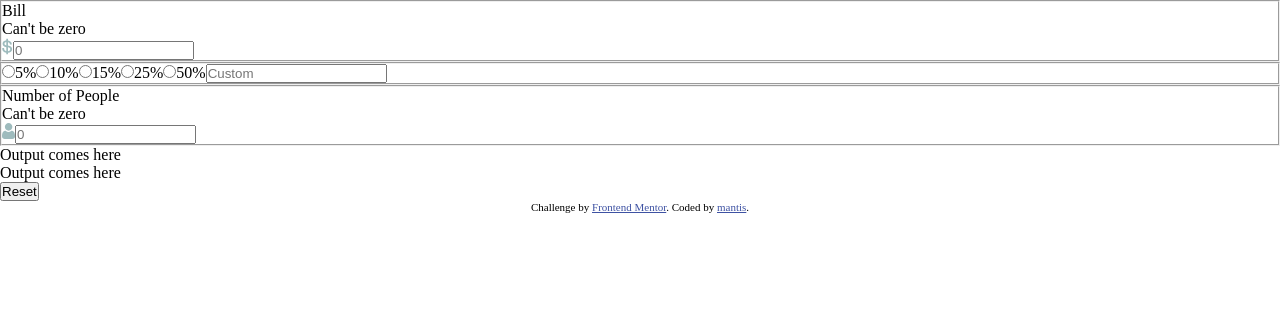
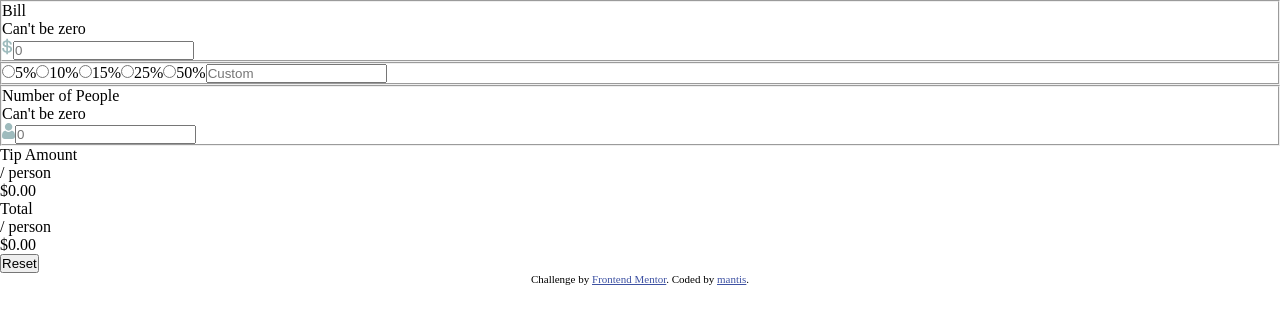
Before and after one commit to morauszkia/fm-tip-calculator, a Vue app: page / in a window 1280 px wide. Shown: the top 324 px of the page. Built offline with nearby package versions, Linux system fonts and the light colour scheme.

Commit message:
Output tip and total per person values

```diff
--- a/src/components/OutputDisplay.vue
+++ b/src/components/OutputDisplay.vue
@@ -1,11 +1,12 @@
 <script setup>
+import { store } from "../store/store";
 import OutputItem from "./OutputItem.vue";
 import ResetButton from "./ResetButton.vue";
 </script>
 
 <template>
-  <OutputItem />
-  <OutputItem />
+  <OutputItem title="Tip Amount" :amount="store.tipPerPerson" />
+  <OutputItem title="Total" :amount="store.totalPerPerson" />
   <ResetButton />
 </template>
 
--- a/src/components/OutputItem.vue
+++ b/src/components/OutputItem.vue
@@ -1,7 +1,22 @@
-<script setup></script>
+<script setup>
+import { computed } from "vue";
+
+const { title, amount } = defineProps(["title", "amount"]);
+const displayAmount = computed(() =>
+  (isFinite(amount) ? amount : 0).toFixed(2)
+);
+</script>
 
 <template>
-  <div>Output comes here</div>
+  <div>
+    <div>
+      <p>{{ title }}</p>
+      <p>/ person</p>
+    </div>
+    <div>
+      <p>${{ displayAmount }}</p>
+    </div>
+  </div>
 </template>
 
 <style scoped></style>
--- a/src/store/store.js
+++ b/src/store/store.js
@@ -5,10 +5,8 @@ export const store = reactive({
   people: undefined,
   tip: undefined,
   totalTip: computed(() => store.bill * (store.tip / 100)),
-  tipPerPerson: computed(() => (store.totalTip / store.people).toFixed(2)),
-  totalPerPerson: computed(() =>
-    ((store.bill + store.totalTip) / store.people).toFixed(2)
-  ),
+  tipPerPerson: computed(() => store.totalTip / store.people),
+  totalPerPerson: computed(() => (store.bill + store.totalTip) / store.people),
   reset: () => {
     store.bill = undefined;
     store.people = undefined;
```
